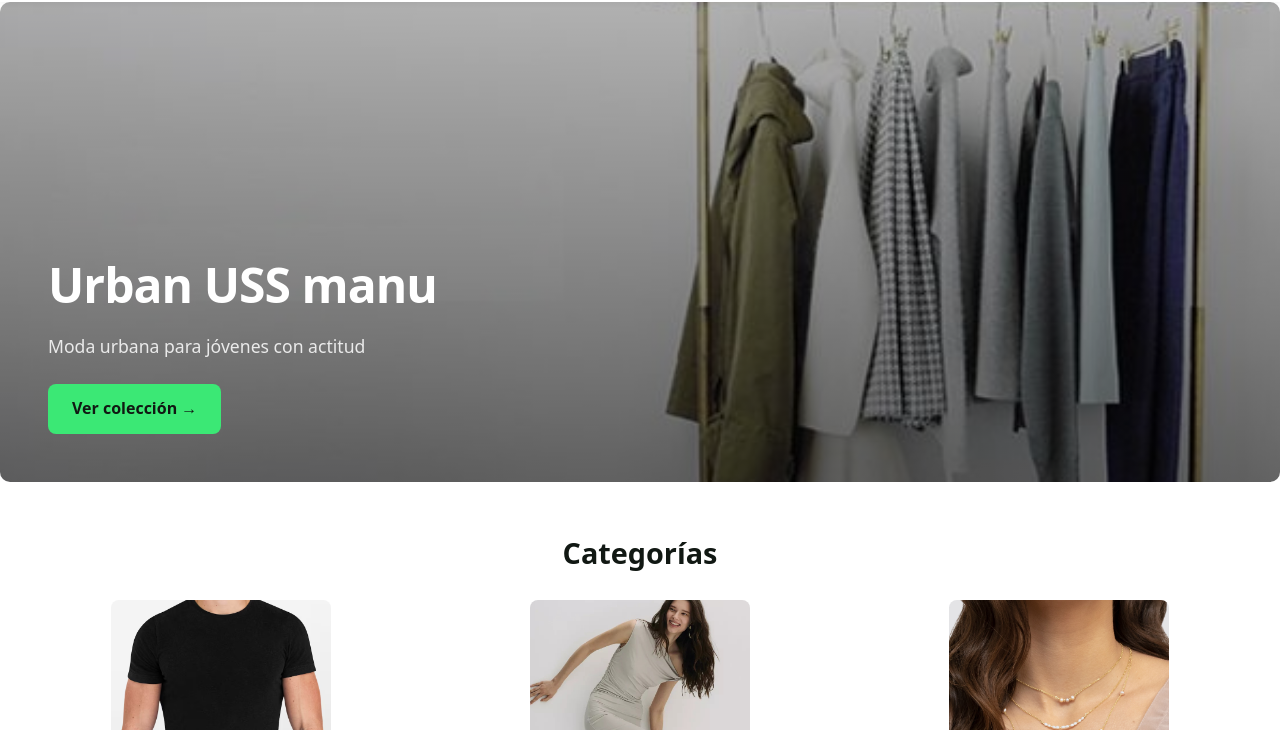
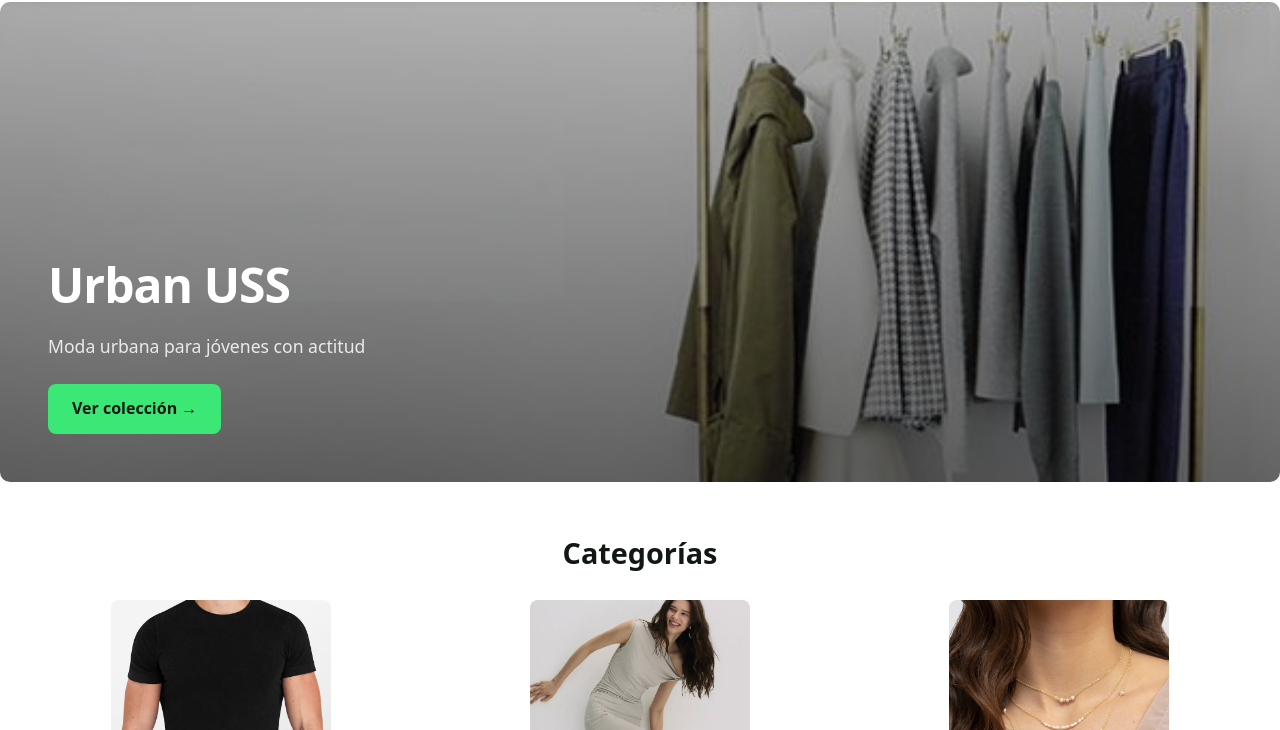
Before and after one commit to Kasper85/urban-uss-web, a plain HTML site: page index.html in a window 1280 px wide. Shown: the part 70-800 px from the top of the page. Drawn offline with Linux system fonts and the light colour scheme.

Commit message:
correccion titulo

```diff
--- a/index.html
+++ b/index.html
@@ -24,7 +24,7 @@
 <main class="homepage">
   <section class="hero">
     <div class="hero-content">
-      <h1>Urban USS manu</h1>
+      <h1>Urban USS</h1>
       <p>Moda urbana para jóvenes con actitud</p>
       <a href="catalog.html" class="btn-primary">Ver colección →</a>
     </div>
```
